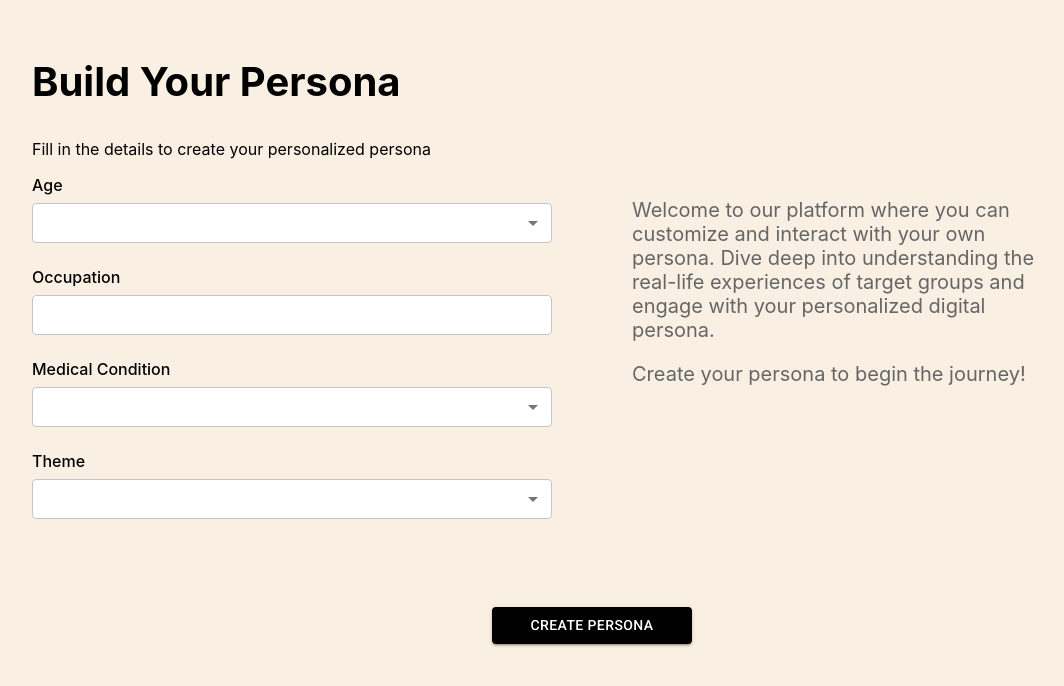
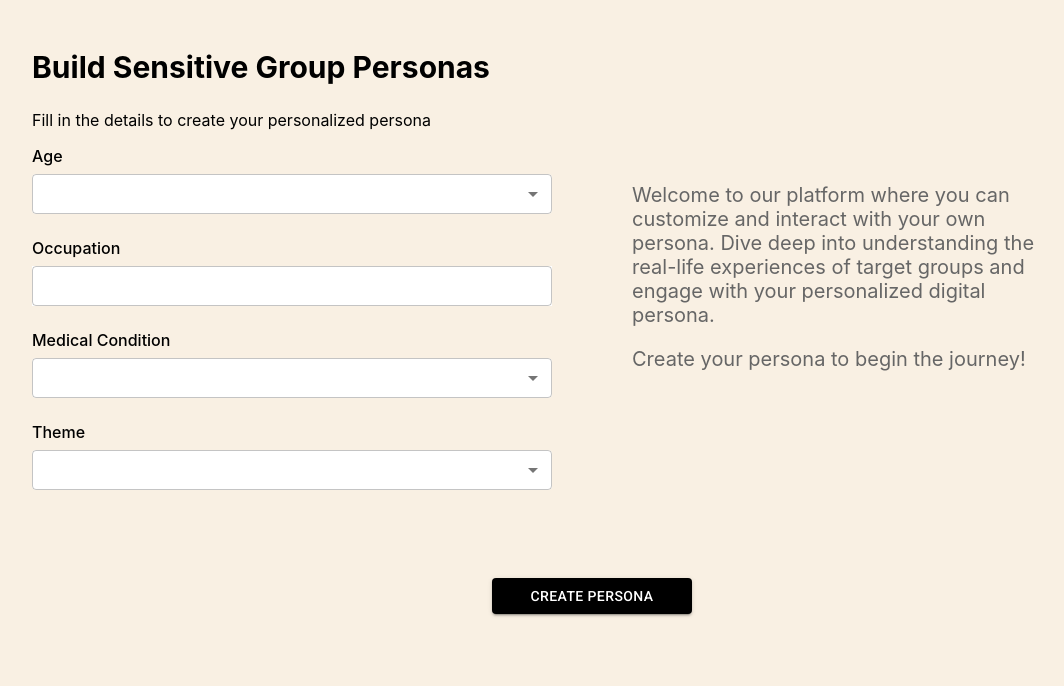
Before and after one commit to qintz129/Capstone, a React (Create React App) app in the folder chat/: page / in a window 1280 px wide. Shown: the top 686 px of the page, without its empty margins (48-1112 px from the left). Built offline with nearby package versions, Linux system fonts and the light colour scheme.

Commit message:
update the backend

```diff
--- a/chat/src/pages/BuildPersona.js
+++ b/chat/src/pages/BuildPersona.js
@@ -127,7 +127,7 @@ function BuildPersona () {
     <Box>
      <Box display="flex" alignItems="center" py={3} px={10} maxHeight="85vh" boxSizing="border-box" gap={10}>
       <Box flex={1}>
-        <h2 style={{fontSize: 40}}>Build Your Persona</h2>
+        <h2 style={{fontSize: 30}}>Build Sensitive Group Personas</h2>
         <p>Fill in the details to create your personalized persona</p>
         <Box mb={3}>
           <Box mb={1} fontWeight={500}>Age</Box>
--- a/chat/src/pages/Chat.js
+++ b/chat/src/pages/Chat.js
@@ -258,6 +258,7 @@ function Chat () {
       ...prevValue,
       selectedPersona: {
         ...prevValue.selectedPersona,
+        // (_, i) means the filter relies on the index of the array but not the value itself
         markedQuestions: prevValue.selectedPersona.markedQuestions.filter((_, i) => i !== index && i !== index + 1)
       }
     }));
--- a/chat/src/pages/InterviewDetails.js
+++ b/chat/src/pages/InterviewDetails.js
@@ -64,7 +64,7 @@ function InterviewDetails () {
   }
 
   const handleEdit = () => {
-    if (window.confirm("Do you want to restart this interview? Once restarted, you cannot save the any changes in your interview script.")) {
+    if (window.confirm("Do you want to restart this interview? Once restarted, you will lose changes you made in your interview script.")) {
     setValue((prev) => ({
       ...prev,
       selectedPersona: matchedPersona,
@@ -148,7 +148,7 @@ function InterviewDetails () {
           }}
           p={2}
         >
-        <Box fontSize={18} fontWeight={700} mb={2}>Interview Summary</Box>
+        <Box fontSize={18} fontWeight={700} mb={2}>Interview Script</Box>
         <TextField
             fullWidth
             multiline
--- a/chat/src/pages/YourTopic.js
+++ b/chat/src/pages/YourTopic.js
@@ -222,7 +222,7 @@ function YourTopic () {
                 <Box textAlign="left" flex={1} p={2}>
                 <Accordion>
                 <AccordionSummary expandIcon={<ExpandMoreIcon />}>
-                  <Typography fontWeight={600}>Explore Ability Drivers and Ability Blockers</Typography>
+                  <Typography fontWeight={600}>Explore Ability Drivers and Blockers</Typography>
                 </AccordionSummary>
                 <AccordionDetails>
                 <Box bgcolor="white" p={2} borderRadius={2} height={200} overflow="auto">
```
Also changed, not shown: 1 other file (tests, documents, lock files or other folders).
